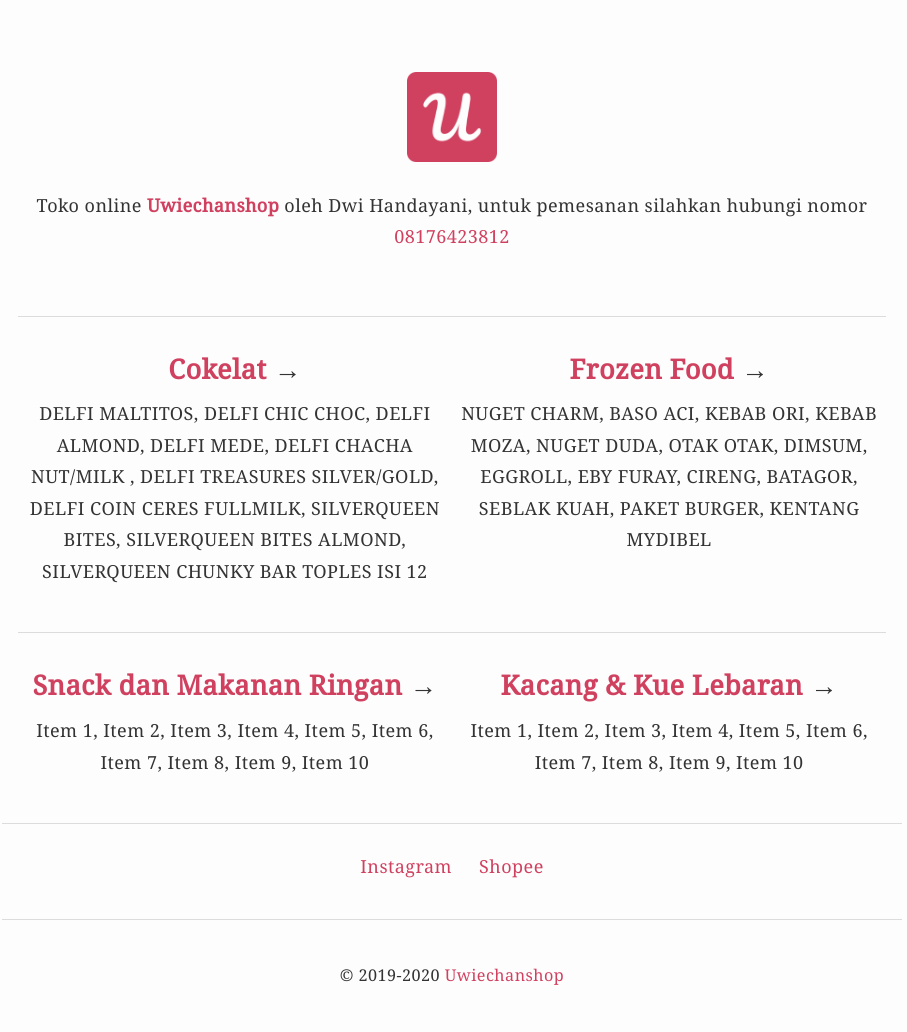
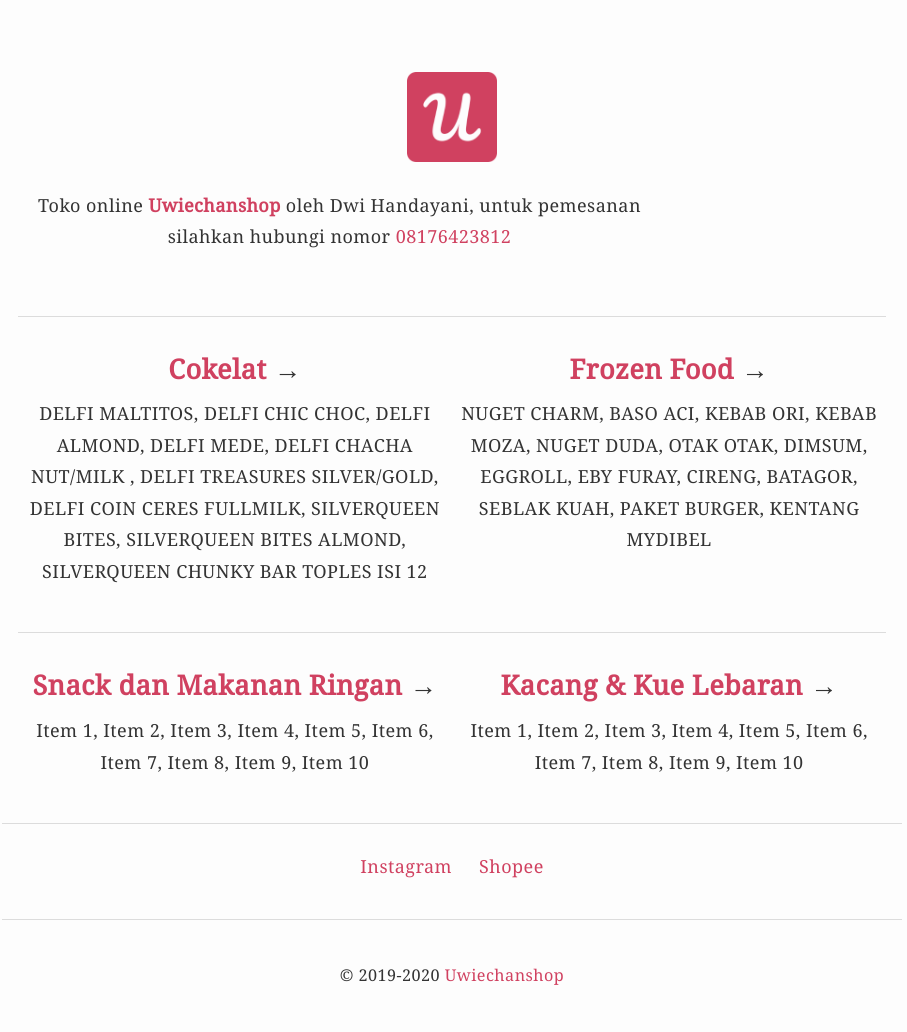
Before and after one commit to krhmwn/uwiechanshop, a Jekyll site: the page built from index.html, in a window 1280 px wide. Shown: the whole page, without its empty margins (188-1095 px from the left). Built offline with Jekyll 4.4.1, drawn with Linux system fonts in a browser that asks for light colours.

Commit message:
Update v.1.2.12

```diff
--- a/_layouts/default.html
+++ b/_layouts/default.html
@@ -20,7 +20,7 @@
 <div class="container">
 <header>
 <img class="avatar" src="/img/avatar.png" alt="Uwiechanshop" />
-<p>Toko online <b><a href="/">{{ site.title }}</a></b> oleh Dwi Handayani, untuk pemesanan silahkan hubungi nomor <a href="https://api.whatsapp.com/send?phone=628176423812&text=Assalamualaykum%2C%20saya%20mau%20pesan%20...">08176423812</a></p>
+<p class="intro">Toko online <b><a href="/">{{ site.title }}</a></b> oleh Dwi Handayani, untuk pemesanan silahkan hubungi nomor <a href="https://api.whatsapp.com/send?phone=628176423812&text=Assalamualaykum%2C%20saya%20mau%20pesan%20...">08176423812</a></p>
 </header>
 {{ content }}
 <footer>&copy; 2019-{{ site.time | date: "%Y" }} <a href="/">{{ site.title }}</a></footer>
```
